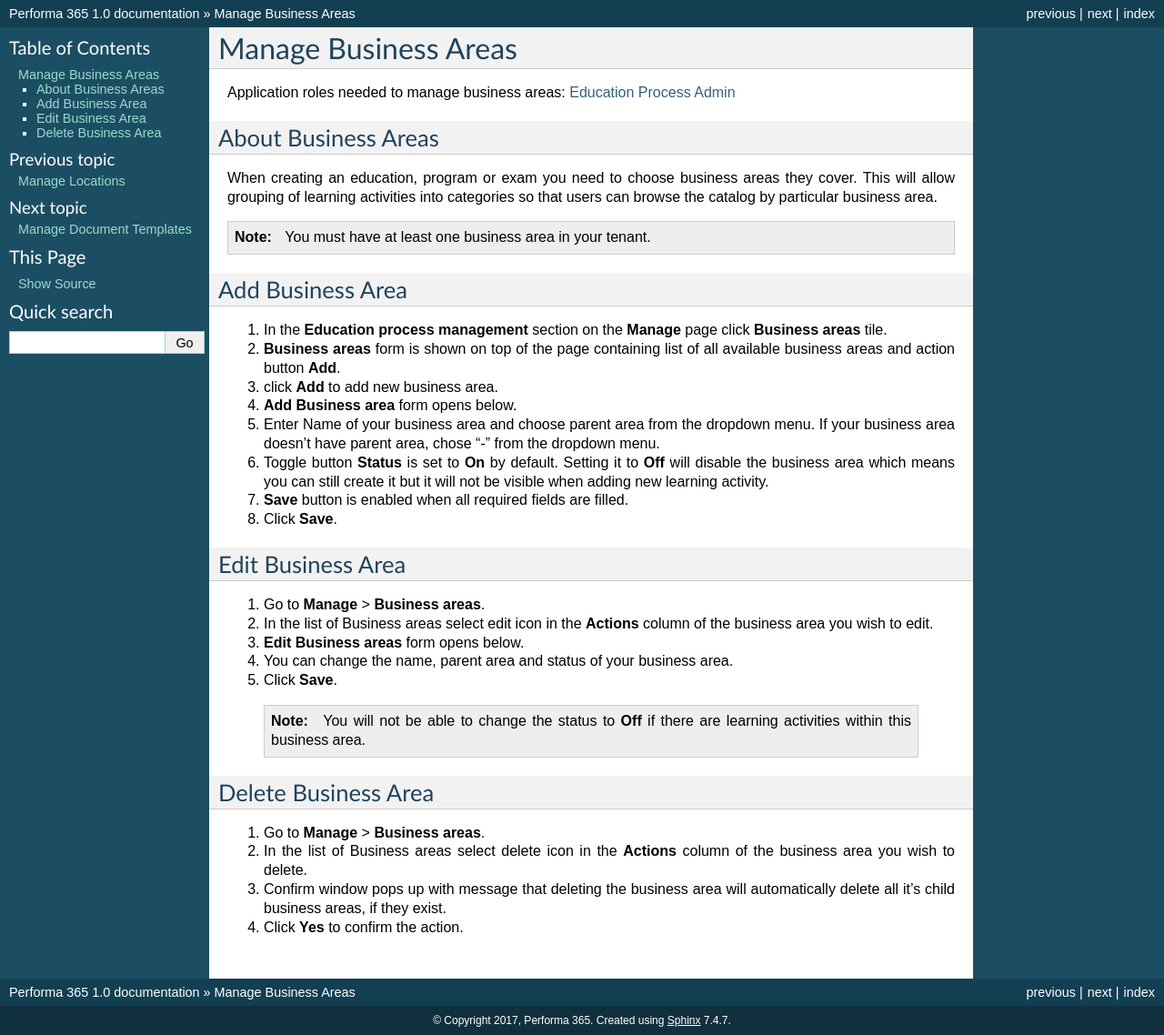
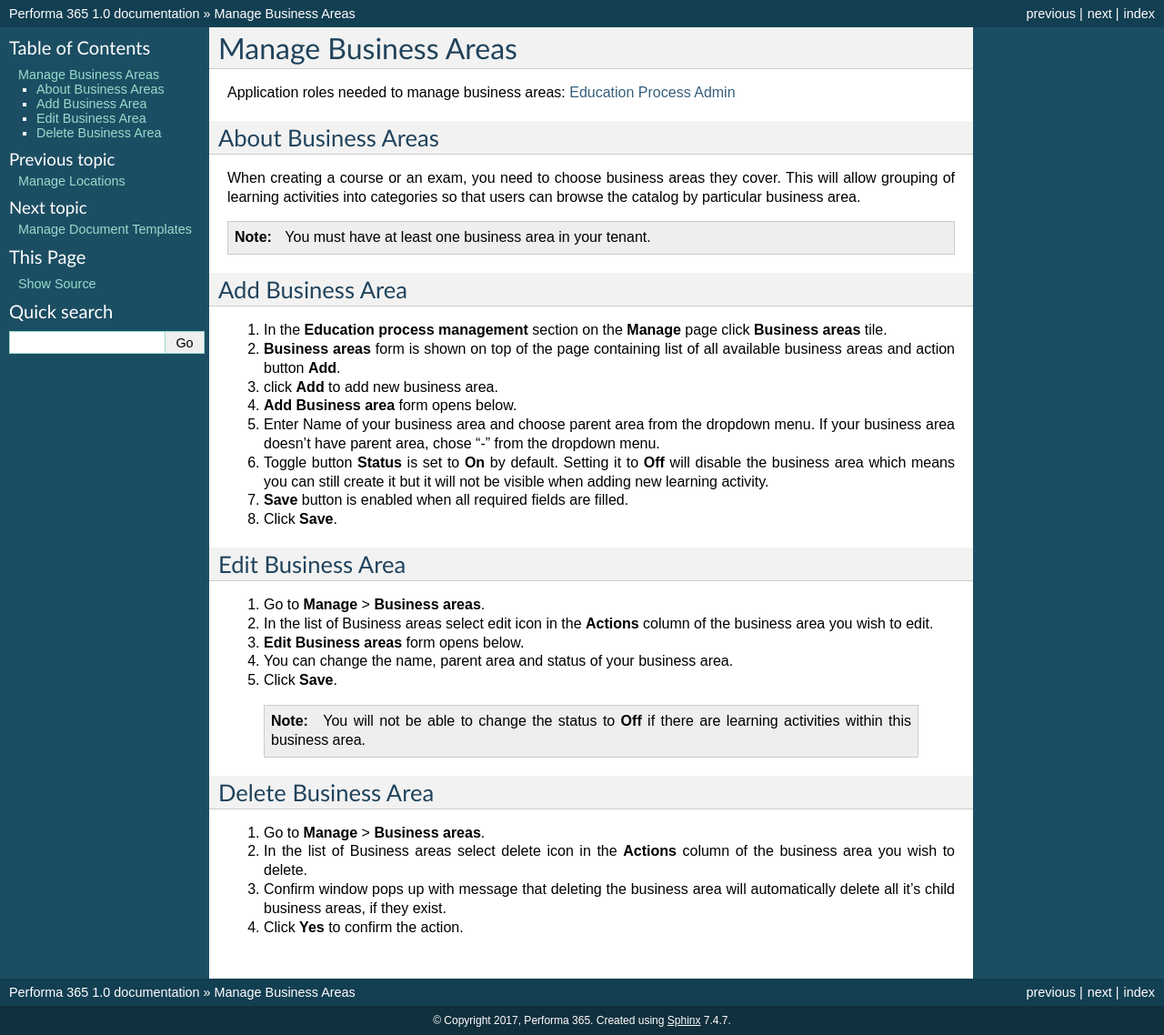
Before and after one commit to pslisko/performa365docs, a Sphinx documentation site: the page built from docs/howto/manage_business_areas.rst, in a window 1280 px wide. Shown: the whole page at 91% size. Built offline with Sphinx 7.4.7, drawn with Linux system fonts in a browser that asks for light colours; pages that are not in the unit, such as notebooks, are missing from menus.

Commit message:
Update manage_business_areas.rst

```diff
--- a/docs/howto/manage_business_areas.rst
+++ b/docs/howto/manage_business_areas.rst
@@ -8,7 +8,7 @@
 About Business Areas
 ^^^^^^^^^^^^^^
 
-When creating an education, program or exam you need to choose business areas they cover. This will allow grouping of learning activities into categories so that users can browse the catalog by particular business area.
+When creating a course or an exam, you need to choose business areas they cover. This will allow grouping of learning activities into categories so that users can browse the catalog by particular business area.
 
 .. note:: You must have at least one business area in your tenant.
 
```
